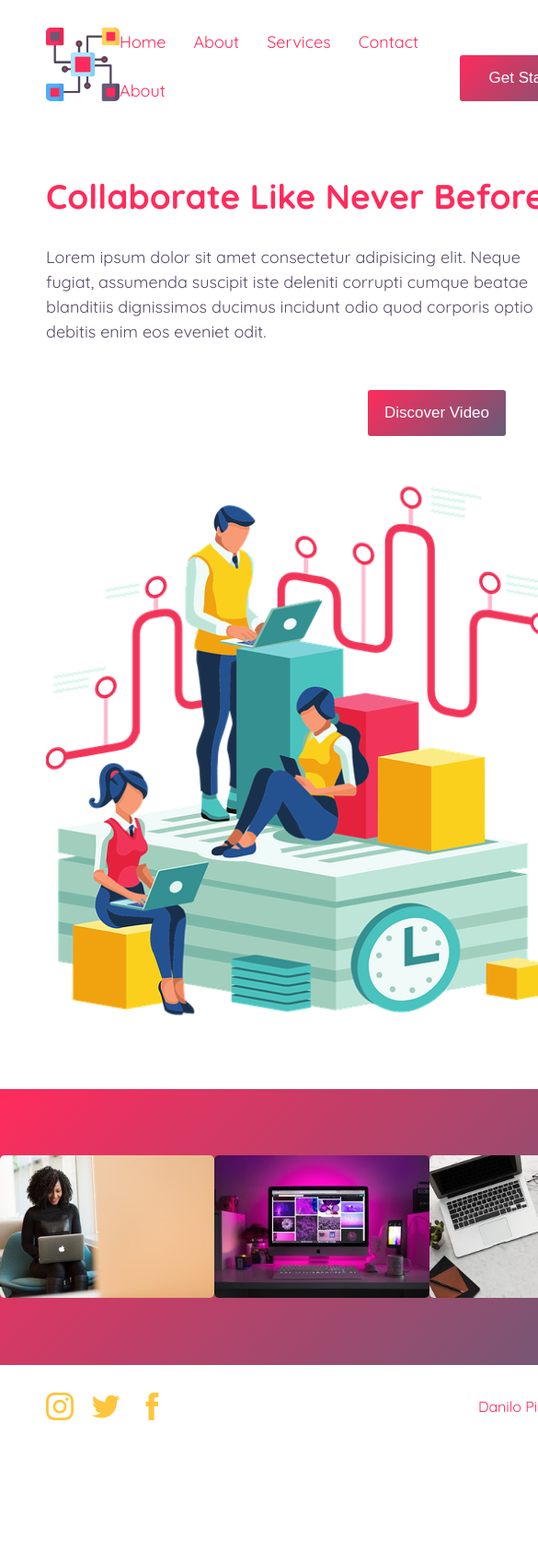
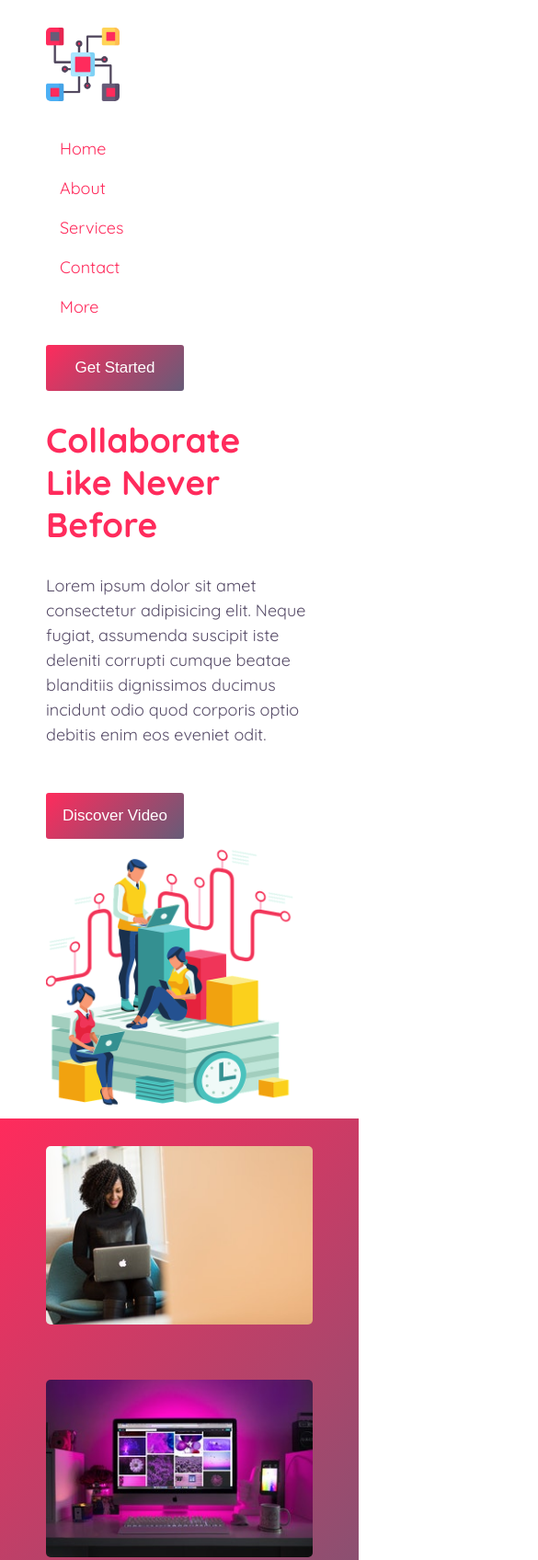
Before and after one commit to piresdanilo/projetos-html-css, a plain HTML site: page gridlayout-welcome/index.html in a window 390 px wide. Shown: the top 1696 px of the page at 92% size, 585 px wide, since content can reach past the window. Before the commit the page ends 1574 px from the top, so only its background shows below. Drawn offline with Linux system fonts and the light colour scheme.

Commit message:
projeto pessoal - grid-layout e flexbox - responsivo

```diff
--- a/gridlayout-welcome/index.html
+++ b/gridlayout-welcome/index.html
@@ -20,7 +20,7 @@
                     <li><a href="about">About</a></li>
                     <li><a href="services">Services</a></li>
                     <li><a href="contact">Contact</a></li>
-                    <li><a href="about">About</a></li>
+                    <li><a href="more">More</a></li>
                 </ul>
             </nav>
             <a href="#"><button class="btn">Get Started</button></a>
@@ -32,23 +32,19 @@
                     Collaborate Like Never Before
                 </h1>
                 <p>Lorem ipsum dolor sit amet consectetur adipisicing elit. Neque fugiat, assumenda suscipit iste deleniti corrupti cumque beatae blanditiis dignissimos ducimus incidunt odio quod corporis optio debitis enim eos eveniet odit.</p>
-                <div class="btn-container"><a href="#"><button class="btn">Discover Video</button></a></div>
+                <a href="http://google.com"><button class="btn">Discover Video</button></a>
             </div>
             <img src="img/technology2.png" alt="technology">
 
         </main>
 
-        <section class="anuncios">
-            <div class="anuncio-item">
-                <a href="#"><img src="img/anuncio-1.jpg" alt="anuncio"></a>
-            </div>
-            <div class="anuncio-item">
-                <a href="#"><img src="img/anuncio-2.jpg" alt="anuncio 2"></a>
-            </div>
-            <div class="anuncio-item">
-                <a href="#"><img src="img/anuncio-3.jpg" alt="anuncio 3"></a>
-            </div>
-        </section>
+        <div class="anuncios-container">
+            <section class="anuncios">
+                    <a href="#"><img src="img/anuncio-1.jpg" alt="anuncio"></a>
+                    <a href="#"><img src="img/anuncio-2.jpg" alt="anuncio 2"></a>
+                    <a href="#"><img src="img/anuncio-3.jpg" alt="anuncio 3"></a>
+            </section>
+        </div>
 
         <footer class="footer">
             <a href="#"><img src="img/instagram.svg" alt="instagram"></a>
--- a/gridlayout-welcome/style.css
+++ b/gridlayout-welcome/style.css
@@ -16,14 +16,14 @@ a {
 }
 
 img {
-    max-width: 100%;
+    width: 100%;
     display: block;
     border-radius: 5px;
 }
 
 .estrutura {
     display: grid;
-    grid-template-rows: auto 1fr 300px auto;
+    grid-template-rows: auto 1fr auto auto;
     grid-template-areas:
     "header header header"
     "content content content"
@@ -33,24 +33,29 @@ img {
 
 .header {
     grid-area: header;
-    display: grid;
-    grid-template-columns: 1fr 3fr auto;
+    width: 100%;
+    display: flex;
+    flex-wrap: wrap;
     align-items: flex-end;
+    justify-content: space-between;
 }
 
 .logo {
     width: 80px;
-    margin: 30px 0px 30px 50px;
+    margin: 30px 50px 30px 50px;
     background: white;
 }
 
 .header ul {
     display: flex;
     flex-wrap: wrap;
+    flex-direction: row;
 }
 
 .header li {
-    margin: auto 30px 30px 0px;
+    width: 100px;
+    margin: 30px 0px;
+
 }
 
 .header li a {
@@ -71,10 +76,27 @@ img {
     border: 1px solid transparent;
 }
 
+ @media (max-width: 760px) {
+    .header {
+        /* background-color: violet; */
+    }
 
+    .header ul {
+        display: flex;
+        flex-wrap: wrap;
+
+    }
+
+    .header li {
+        min-width: 260px;
+        margin: 10px auto;
+    }
+    .header li:last-child {
+        padding-bottom: 20px;
+    }
+ }
 
 .btn {
-    margin: 0 50px 30px 0;
     width: 150px;
     height: 50px;
     font-size: 17px;
@@ -85,13 +107,15 @@ img {
     transition: all .2s ease-in-out;
 }
 
-.header button:hover {
-    width: 160px;
-    height: 60px;
-    margin: 0 45px 25px 0;
-    letter-spacing: 1px;
+.header .btn {
+    margin: 0 30px 30px 50px;
 }
 
+
+.btn:hover {
+    letter-spacing: .5px;
+    color: #FBD01C;
+}
 
 .content {
     grid-area: content;
@@ -99,6 +123,12 @@ img {
     display: flex;
     flex-wrap: wrap;
     justify-content: space-between;
+}
+
+@media (max-width: 760px) {
+    .content {
+        margin: 0px 50px;
+    }
 }
 
 .content h1 {
@@ -116,34 +146,37 @@ img {
 }
 
 .content img {
-    max-width: 600px;
+    max-width: 500px;
 }
 
+/* @media (max-width: 760px) {
+    .content img {
+        width: 60%
+    }
+} */
+
 .info {
-    max-width: 550px;
-}
-
-.info button {
-    margin-left: 350px;
-}
-
-.info button:hover {
-    width: 160px;
-    height: 60px;
-    letter-spacing: 1px;
+    max-width: 650px;
 }
 
 
-.anuncios {
+
+.anuncios-container {
     grid-area: anuncios;
     background: linear-gradient(135deg, #FF2B5C, #665C78);
-    display: grid;
-    grid-template-columns: 1fr 1fr 1fr;
-    align-items: center;
-    justify-items: center;
+    padding: 0 50px;
+    flex-wrap: wrap;
 }
 
+.anuncios {
+    display: flex;
+    flex-wrap: wrap;
+    justify-content: space-between;
+}
 
+.anuncios a {
+    margin: 30px auto;
+}
 
 .footer {
     grid-area: footer;
```
